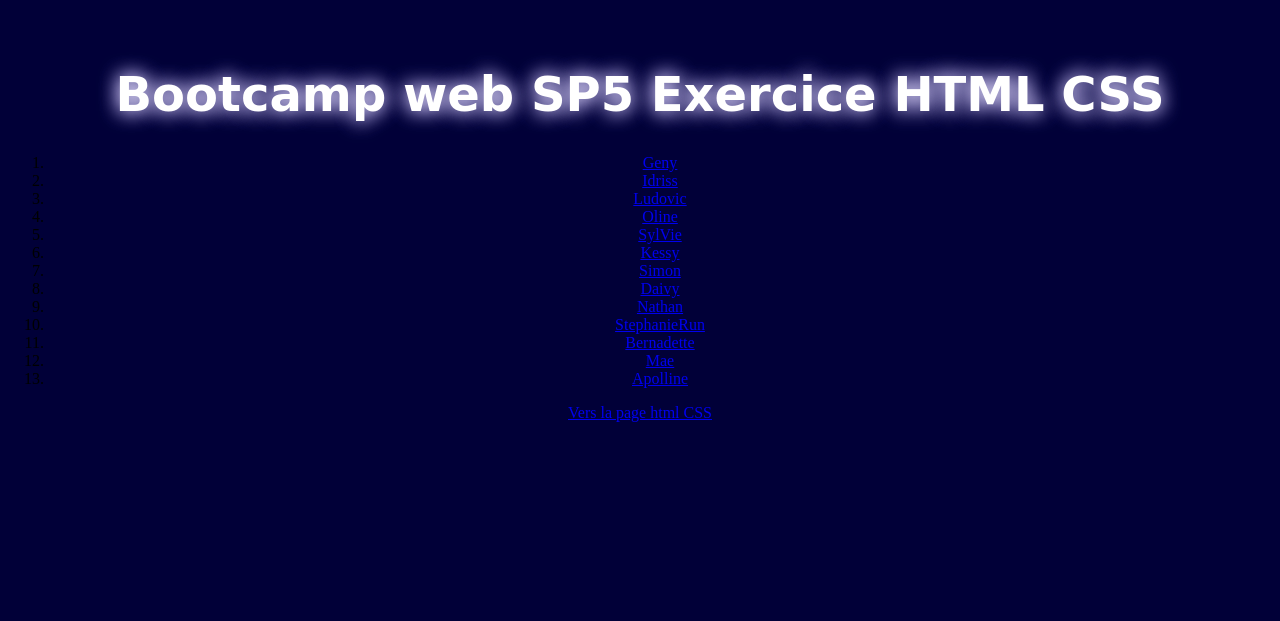
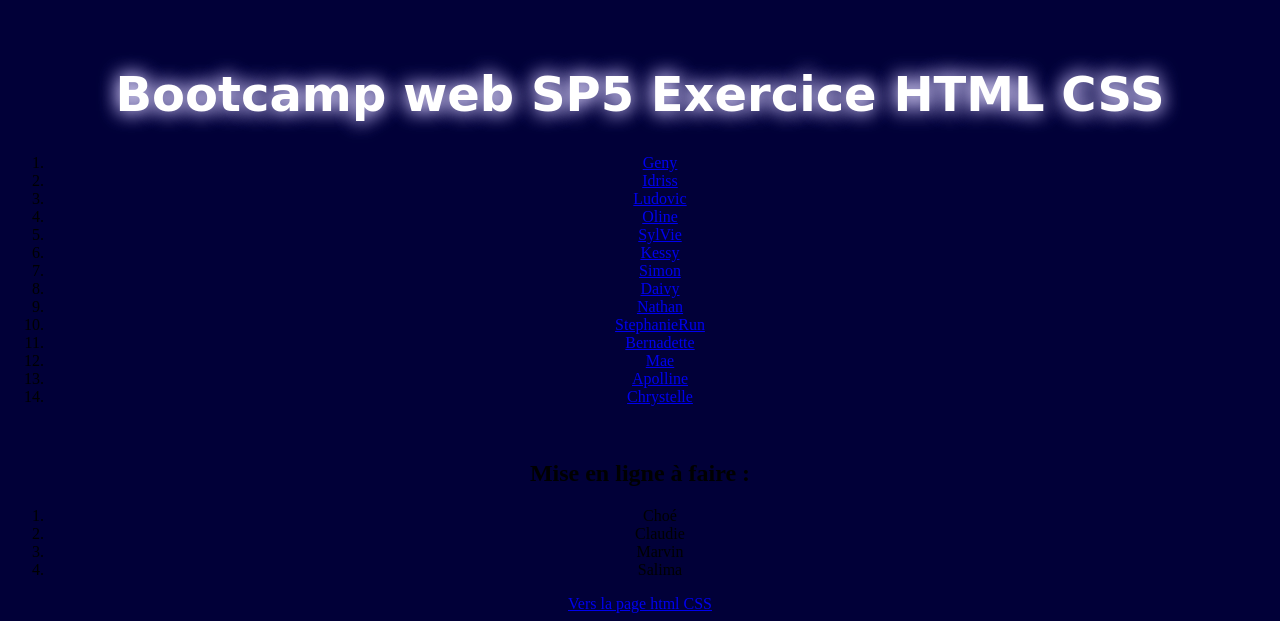
Before and after one commit to gitkyo/sp5testJanvier, a plain HTML site: page index.html in a window 1280 px wide. Shown: the part 294-915 px from the top of the page. Before the commit the page ends 800 px from the top, so only its background shows below. Drawn offline with Linux system fonts and the light colour scheme; a script that the page names is missing.

Commit message:
Update index.html

```diff
--- a/index.html
+++ b/index.html
@@ -52,6 +52,27 @@
       <li>
         <a href="https://testsp5apo.netlify.app/">Apolline</a>
       </li>
+      <li>
+        <a href="https://festive-bose-599bcc.netlify.app/">Chrystelle</a>
+      </li>
+    </ol>
+
+    <br>
+
+    <h2>Mise en ligne à faire : </h2>
+    <ol>
+      <li>
+        Choé
+      </li>
+      <li>
+        Claudie
+      </li>
+      <li>
+        Marvin
+      </li>
+      <li>
+        Salima
+      </li>
     </ol>
 
     <footer>
```
